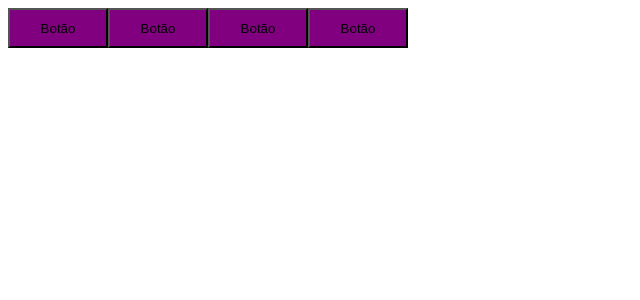
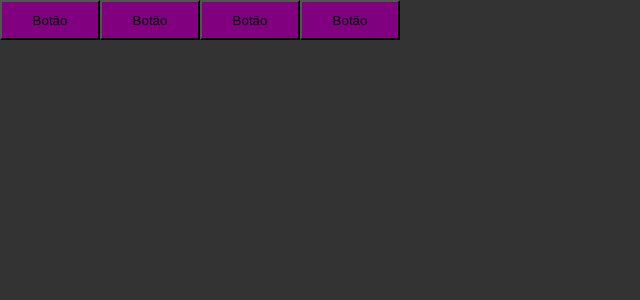
Before and after one commit to eltonleao/ignite-timer, a React (Vite) app: page / in a window 1280 px wide. Shown: the top 300 px of the page, without its empty margins (0-640 px from the left). Built offline with nearby package versions, Linux system fonts and the light colour scheme.

Commit message:
Add global styles to App component

```diff
--- a/src/App.tsx
+++ b/src/App.tsx
@@ -2,6 +2,7 @@
 import { defaultTheme } from "./styles/themes/default";
 
 import { Button } from "./components/Button";
+import { GlobalStyle } from "./styles/globals";
 
 export function App() {
   return (
@@ -10,6 +11,8 @@
       <Button variant="primary" />
       <Button variant="secondary" />
       <Button variant="secondary" />
+
+      <GlobalStyle />
     </ThemeProvider>
   );
 }
--- /dev/null
+++ b/src/styles/globals.ts
@@ -0,0 +1,14 @@
+import { createGlobalStyle } from "styled-components";
+
+export const GlobalStyle = createGlobalStyle`
+    *{
+        margin: 0;
+        padding: 0;
+        box-sizing: border-box;
+        font-family: Arial, Helvetica, sans-serif;
+    }
+    body{
+        background-color: #333;
+        color: #fff;
+    }
+`;
```
